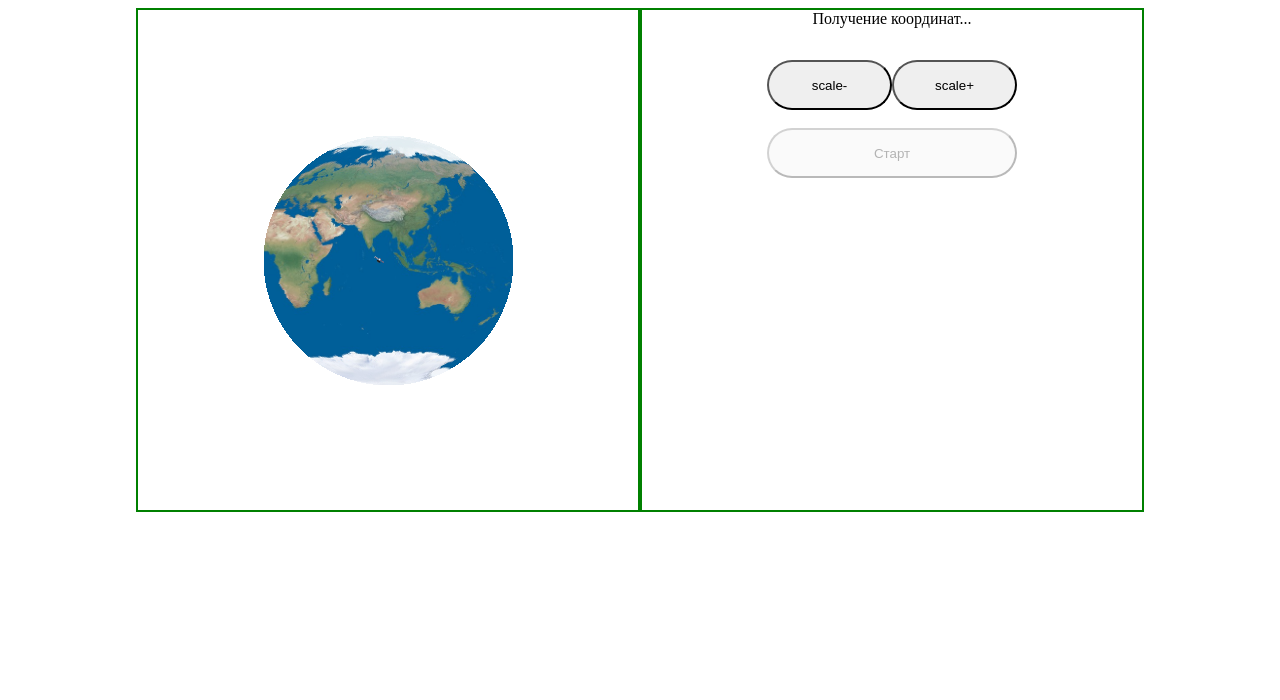
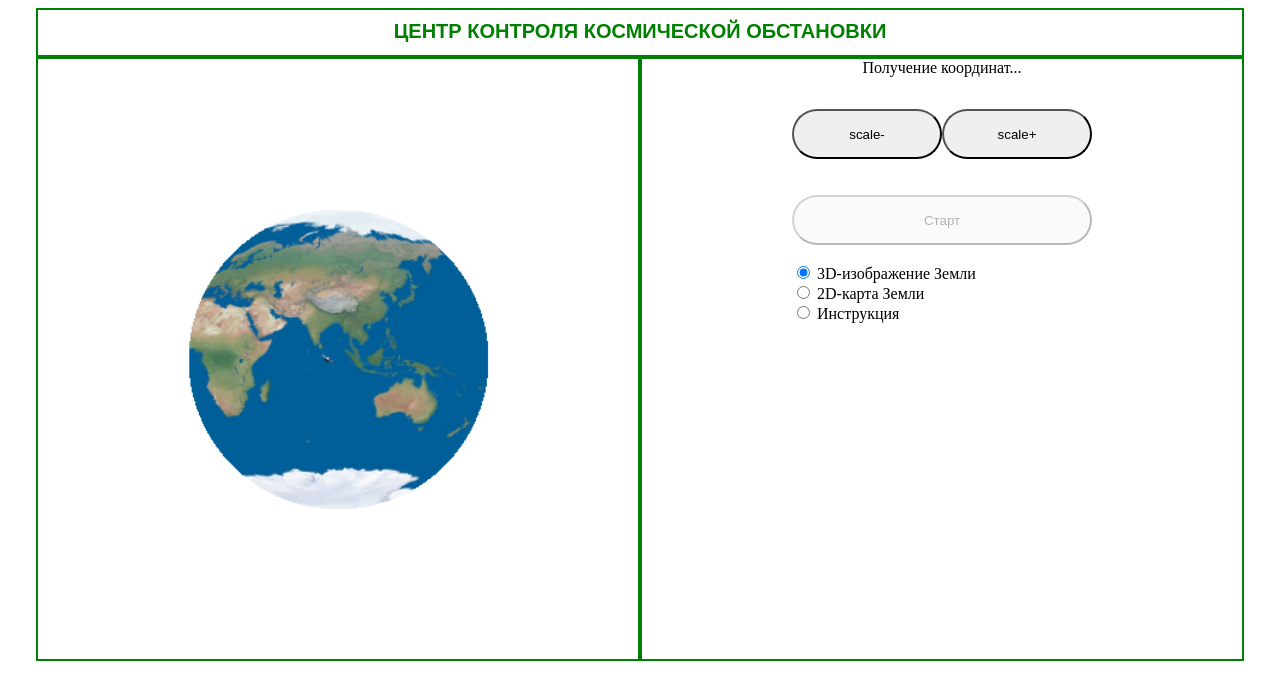
Before and after one commit to svr93/military_ed_client, a plain HTML site: page main.html in a window 1280 px wide. Drawn offline with Linux system fonts and the light colour scheme.

Commit message:
main.html___3.0

```diff
--- a/main.html
+++ b/main.html
@@ -5,9 +5,27 @@
     <meta charset="utf-8">
     <meta name="viewport" content="width=device-width, maximum-scale=0.67">
 
+    <meta name="application-name" content="ControlCenter__v3.0">
+    <meta name="author" content="Vladimir Shamsheev, svr93@i.ua">
+
     <style>
       body {
         text-align: center;
+      }
+      header {
+        margin: auto;
+        width: 1204px;
+        height: 45px;
+        border: 2px solid green;
+      }
+      h1 {
+        margin: 10px;
+        font: bold 20px Arial;
+        text-transform: uppercase;
+        color: green;
+      }
+      form {
+        text-align: left;
       }
       button {
         height: 50px;
@@ -15,22 +33,28 @@
       }
       .container {
         display: inline-block;
+        vertical-align: top;
+        width: 600px;
+        height: 600px;
         border: 2px solid green;
+      }
+      .button-block {
+        height: 50px;
       }
     </style>
 
     <script>
-      // requirements: IE9+ or other modern browsers
+      // app requirements: IE9+ or other modern browsers
 
       "use strict"; // is not supported in IE9
 
       var isSystemWorking = false;
 
       function init() { // main script onload
+
         initEarthDrawingSettings();
 
         document.addEventListener("DOMContentLoaded", function() {
-          buttonContainer.style.display = "block";
 
           reduceScale.onclick = function() {
             changeScale(-0.025);
@@ -44,6 +68,14 @@
             begin();
           };
 
+          var containerArr = document.getElementsByClassName("container");
+
+          [].forEach.call(containerArr, function(item) {
+            item.style.display = "inline-block";
+          });
+
+          buttonContainer.style.display = "block";
+
         });
       }
 
@@ -55,7 +87,7 @@
 
           alert("Система работает, начинаем получение координат...");
           isSystemWorking = true;
-        }
+        };
 
         xhr.open("GET",
         "/ControlCenterService/fromControlCenter?latitude=34.5n&longitude=56.9e");
@@ -65,26 +97,61 @@
     </script>
 
     <script defer src="js/satellitesDrawer-2.0.js"></script>
-    <script defer src="js/earthDrawer.js" onload="init()"></script>
-
+    <script defer src="js/earthDrawer.js"></script>
     <script defer src="js/angular.min.js"></script>
+    <script defer src="js/app.js" onload="init()"></script>
   </head>
 
-  <body>
-    <canvas id="earthCnv" class="container"></canvas><!--
-  --><div class="container" style="width:500px; height:500px;
-      vertical-align:top">
+  <body ng-app="app">
 
+    <header>
+      <h1>Центр контроля космической обстановки</h1>
+    </header>
+
+    <div ng-controller="EarthViewController as ewc">
+      <canvas id="earthCnv" class="container" style="display:none"
+      ng-show="ewc.isSet(0)"></canvas><!--
+
+   --><canvas id="earth2DCnv" class="container" style="display:none"
+      ng-show="ewc.isSet(1)"></canvas><!--
+
+   --><div class="container" ng-show="ewc.isSet(2)">
+        <article>
+          <h2>Инструкция</h2>
+        </article>
+      </div><!--
+
+   --><div class="container">
         <div id="info_block" style="height:50px"></div>
 
         <div id="buttonContainer" style="display:none; margin:auto; width:50%">
-        <button id="reduceScale" style="width:50%">scale-</button><!--
-      --><button id="increaseScale" style="width:50%">scale+</button>
+          <div class="button-block">
+            <button id="reduceScale" style="width:50%" ng-show="ewc.isSet(0)">
+              scale-
+            </button><!--
+
+         --><button id="increaseScale" style="width:50%" ng-show="ewc.isSet(0)">
+              scale+
+            </button>
+          </div>
           <br>
           <br>
           <button disabled="true" id="startButton" style="width:100%">
             Старт
           </button>
+          <br>
+          <br>
+          <form>
+            <input type="radio" name="earthView" ng-model="ewc.view" value="0">
+              3D-изображение Земли
+            <br>
+            <input type="radio" name="earthView" ng-model="ewc.view" value="1">
+              2D-карта Земли
+            <br>
+            <input type="radio" name="earthView" ng-model="ewc.view" value="2">
+              Инструкция
+          </form>
+        </div>
       </div>
     </div>
   </body>
```
Lines whose indentation alone changed are shown as unchanged.
